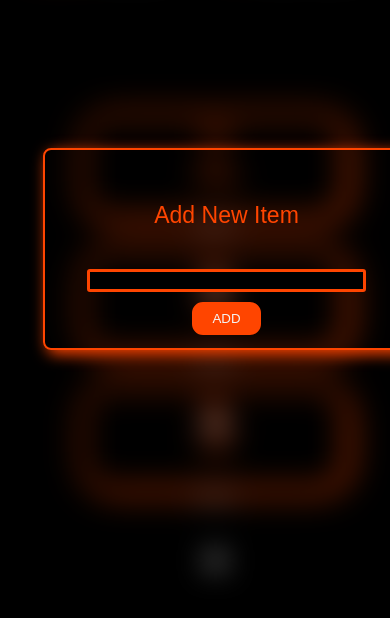
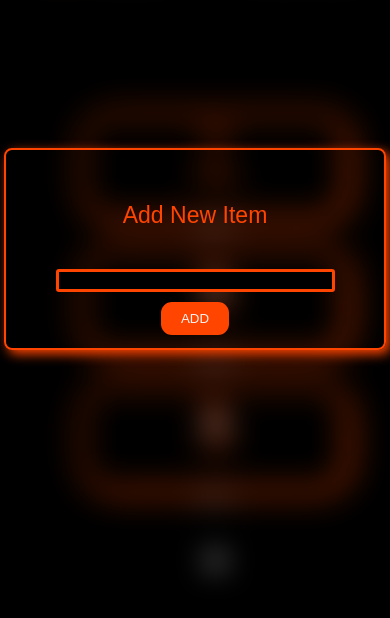
Before and after one commit to VipinGirjapure/ToDoListMob, a plain HTML site: page index_3.html in a window 390 px wide. Shown: the part 110-728 px from the top of the page. Drawn offline with Linux system fonts and the light colour scheme.

Commit message:
Update index3.css

```diff
--- a/index3.css
+++ b/index3.css
@@ -13,7 +13,7 @@ body{
     align-self: center;
    flex-wrap: wrap;
    padding: 17px 0px 86px 33px;
-    margin: 7rem 22rem 1rem 29rem;
+   margin: 2rem 3rem 1rem 6rem;
     position: relative;
     justify-content: space-evenly;
 }
@@ -274,14 +274,16 @@ box-shadow:8px 6px 15px grey;
     border-radius: 8px;
     text-align: center;
     padding: 14px 42px 13px;
+    margin: auto;
     color: orangered;
     position: absolute;
     top: 258px;
-    left: 43px;
+    left: 1%;
+    right: 1%;
     font-size: larger;
     font-family: Arial, Helvetica, sans-serif;
     font-weight: light;
-    box-shadow: 4px 4px 15px orangered;
+    box-shadow: 4px 4px 12px orangered;
 }
     }
 
```
